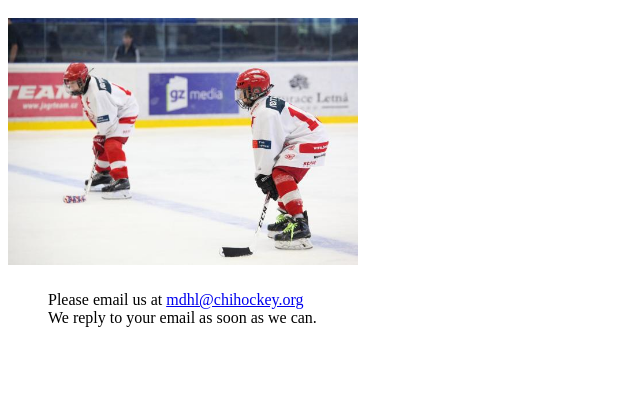
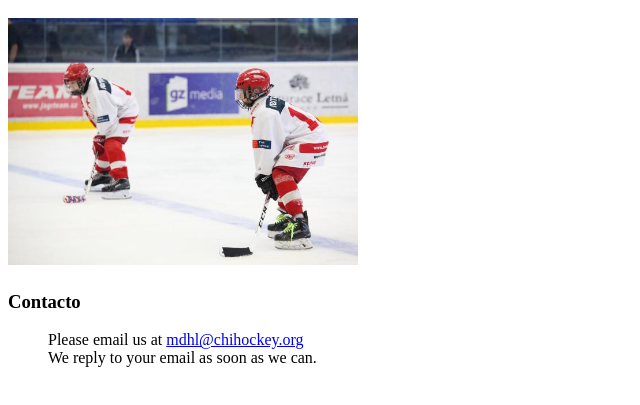
Before and after one commit to guille2017/proyecto-1, a plain HTML site: page contact.html in a window 1280 px wide. Shown: the part 259-664 px from the top of the page, without its empty margins (0-640 px from the left). Drawn offline with Linux system fonts and the light colour scheme.

Commit message:
version-4

```diff
--- a/contact.html
+++ b/contact.html
@@ -5,6 +5,7 @@
     <meta http-equiv="X-UA-Compatible" content="IE=edge">
     <meta name="viewport" content="width=device-width, initial-scale=1.0">
     <title>Proyecto-1</title>
+    <link rel="shortcut icon" href="imagenes/Logo_Mighty_ducks-01.png" type="image/x-icon">
 </head>
 <body>
     <header>
@@ -20,7 +21,7 @@
         <section>
             <h2><img src="imagenes/hockey_3.jpg" alt="image-3" width="350"></h2>
             <article>
-                <h3></h3>
+                <h3>Contacto</h3>
                 <figure>
                     Please email us at <a href="mdhl@chihockey.org">mdhl@chihockey.org</a>
                     <figcaption>
```
Also changed, not shown: about.html (+1 -0 lines), index.html (+1 -0 lines).
